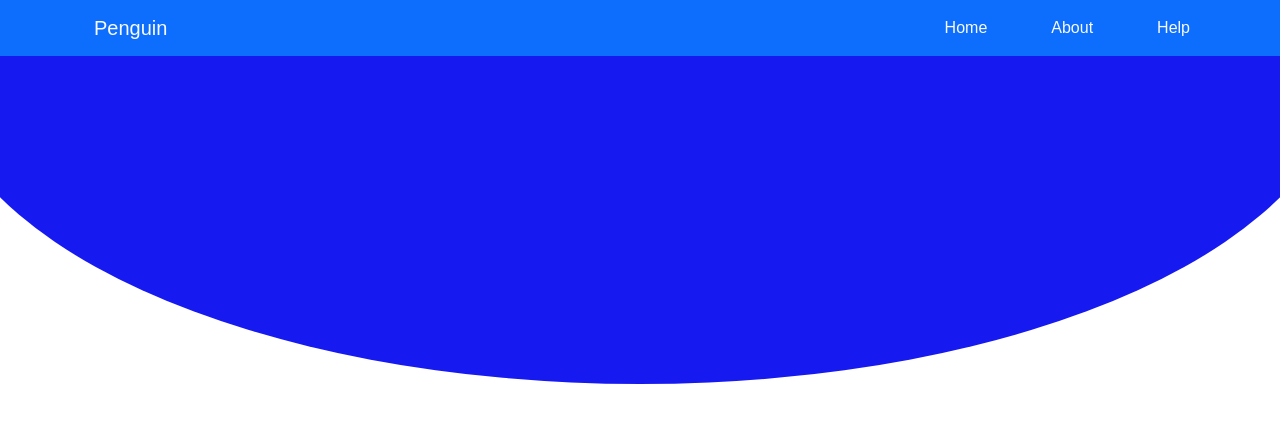
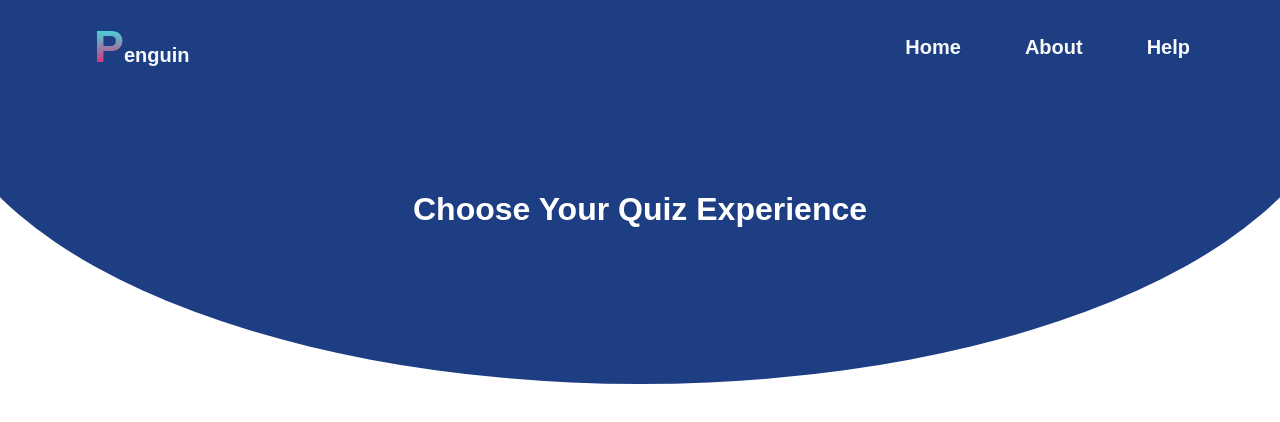
Before and after one commit to Edu58/Quiz-Game, a plain HTML site: page index.html in a window 1280 px wide. Drawn offline with nearby package versions, Linux system fonts and the light colour scheme.

Commit message:
This will add the slogan

```diff
--- a/index.html
+++ b/index.html
@@ -15,10 +15,10 @@
 </head>
 <body>
     <section class="landing">
-        <nav class="navbar navbar-expand-md navbar-light bg-primary">
+        <nav class="navbar navbar-expand-md navbar-light">
             <div class="container">
                 <div class="container d-flex justify-content-between align-items-center">
-                    <a class="navbar-brand text-light" href="#">Penguin</a>
+                    <a class="navbar-brand text-light fs-5 fw-bolder" href="#"><span id="P">P</span>enguin</a>
                     <button class="navbar-toggler" type="button" data-bs-toggle="collapse" data-bs-target="#navbarSupportedContent" aria-controls="navbarSupportedContent" aria-expanded="false" aria-label="Toggle navigation">
                     <span class="navbar-toggler-icon"></span>
                     </button>
@@ -26,18 +26,22 @@
                 <div class="collapse navbar-collapse" id="navbarSupportedContent">
                     <ul class="navbar-nav me-auto mb-2 mb-lg-0">
                         <li class="nav-item">
-                            <a class="nav-link active text-light" aria-current="page" href="#">Home</a>
+                            <a class="nav-link active text-light fs-5 fw-bolder" aria-current="page" href="#">Home</a>
                         </li>
                         <li class="nav-item">
-                            <a class="nav-link active mx-5 text-light" href="#">About</a>
+                            <a class="nav-link active mx-5 text-light fs-5 fw-bolder" href="#">About</a>
                         </li>
                         <li class="nav-item">
-                            <a class="nav-link active text-light" href="#">Help</a>
+                            <a class="nav-link active text-light fs-5 fw-bolder" href="#">Help</a>
                         </li>
                     </ul>
                 </div>
             </div>
         </nav>
+
+        <div class="slogan">
+            <h1>Choose Your Quiz Experience</h1>
+        </div>
     </section>
 
     <!--Bootstrap JavaScript Bundle with Popper -->
--- a/style.css
+++ b/style.css
@@ -6,17 +6,34 @@
     box-sizing: border-box;
 }
 
+nav {
+    background-color: #1E3E83;
+}
+
 .landing {
     height: 100vh;
     width: 100%;
-    background-color: rgb(22, 26, 240);
+    background-color: #1E3E83;
     color: #FFFF;
     clip-path: ellipse(55% 40% at 50% 8%);
 }
 
 .landing .slogan {
-    min-height: 50vh;
+    min-height: 30vh;
     display: flex;
     justify-content: center;
     align-items: center;
 }
+
+#P {
+    font-size: 2.8rem;
+    background: -webkit-linear-gradient(#1EFFF1, #FF0E65);
+    background-clip: content-box;
+    -webkit-background-clip: text;
+    -webkit-text-fill-color: transparent;
+}
+
+.landing .slogan h1 {
+    font-size: 2rem;
+    font-weight: 800;
+}
```
